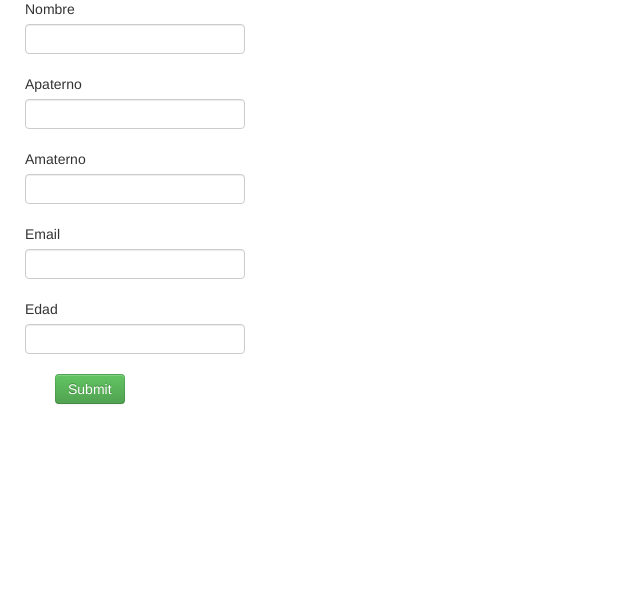
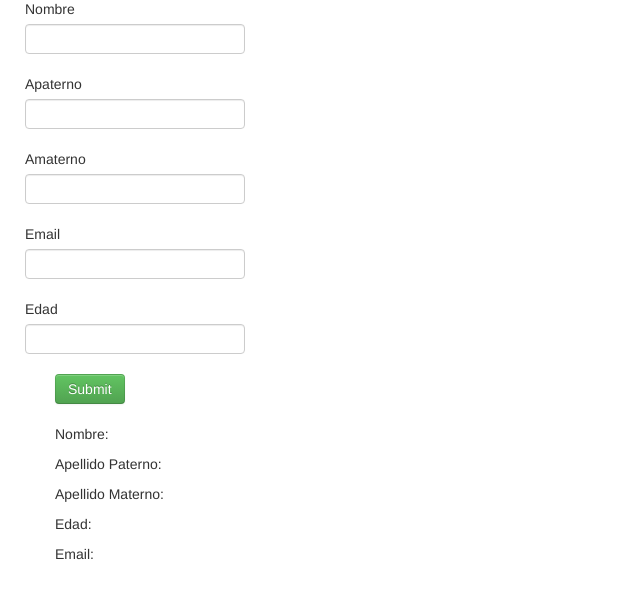
Before and after one commit to IDGS-801-21000401/IntroFlaskIDGS801, a Flask app: page /alumnos in a window 1280 px wide. Shown: the part 121-720 px from the top of the page, without its empty margins (0-640 px from the left). Run offline with Flask 3, Linux system fonts and the light colour scheme; some libraries are stand-ins or nearby versions.

Commit message:
31/01/24 Se trabajo mandar datos

```diff
--- a/main.py
+++ b/main.py
@@ -11,10 +11,18 @@ def index():
 @app.route("/alumnos",methods=["GET","POST"])
 def alumnos():
     alumno_clase = UserForm(request.form)
+    nombre = ""
+    apaterno = ""
+    amaterno = ""
+    edad = ""
+    email = ""
     if request.method == "POST":
-        pass
-
-    return render_template("alumnos2.html",form=alumno_clase)
+        nombre = alumno_clase.nombre.data
+        apaterno = alumno_clase.apaterno.data
+        amaterno = alumno_clase.amaterno.data
+        edad = alumno_clase.edad.data
+        email = alumno_clase.email.data
+    return render_template("alumnos2.html",form=alumno_clase,nombre=nombre,apaterno=apaterno,amaterno=amaterno,edad=edad,email=email)
 
 @app.route("/maestros")
 def maestros():
--- a/templates/alumnos2.html
+++ b/templates/alumnos2.html
@@ -33,6 +33,10 @@
     </div>
     <input type="submit" class="btn btn-success"> </button>
 </form>
-
+    <p>Nombre: {{nombre}}</p>
+    <p>Apellido Paterno: {{apaterno}}</p>
+    <p>Apellido Materno: {{amaterno}}</p>
+    <p>Edad: {{edad}}</p>
+    <p>Email: {{email}}</p>
 
 {%endblock%}
```
